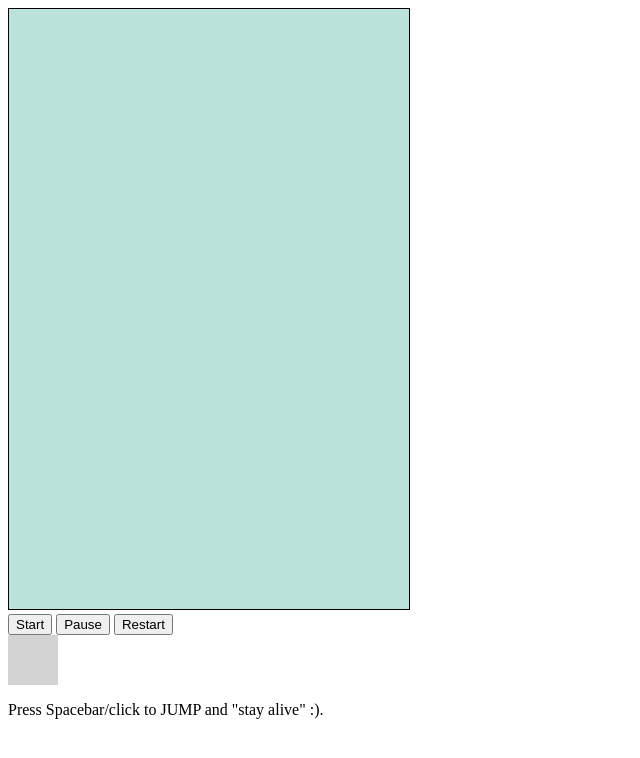
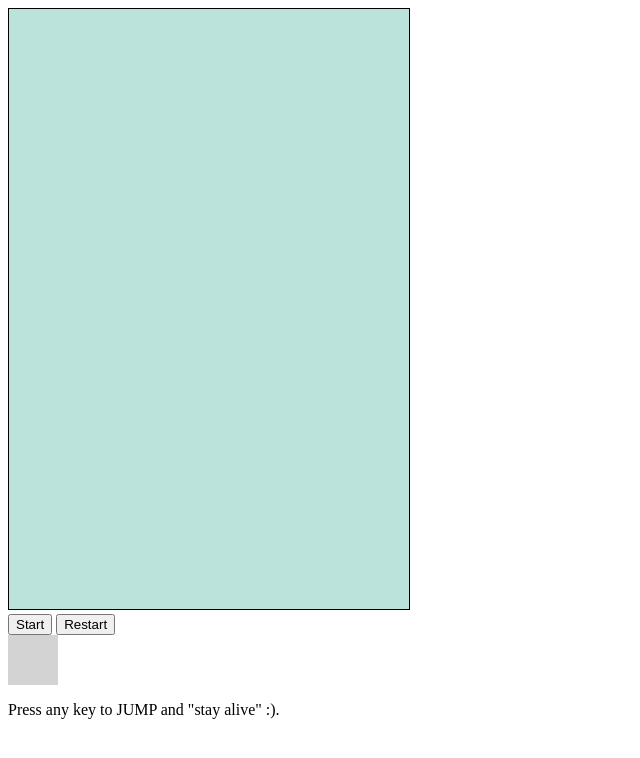
Before and after one commit to luanthai/CaseStudy_FlappyPoint, a plain HTML site: page index.html in a window 1280 px wide. Shown: the whole page, without its empty margins (0-640 px from the left). Drawn offline with Linux system fonts and the light colour scheme.

Commit message:
Update index.html
change layout html

```diff
--- a/index.html
+++ b/index.html
@@ -10,12 +10,11 @@
     <canvas id="myCanvas" width="400" height="600" style="border:1px solid;background: rgb(187, 227, 220);"></canvas>
     <br>
     <button onclick="start()">Start</button>
-    <button onclick="pause()">Pause</button>
     <button onclick="restart()">Restart</button>
     <br>
     <div style="text-align:center; width:50px; height:50px; background:lightgray;" id="score">
     </div>
-    <p>Press Spacebar/click to JUMP and "stay alive" :).</p>
+    <p>Press any key to JUMP and "stay alive" :).</p>
 </body>
 <script src="main_point.js"></script>
 <script src="main_obstacles.js"></script>
```
